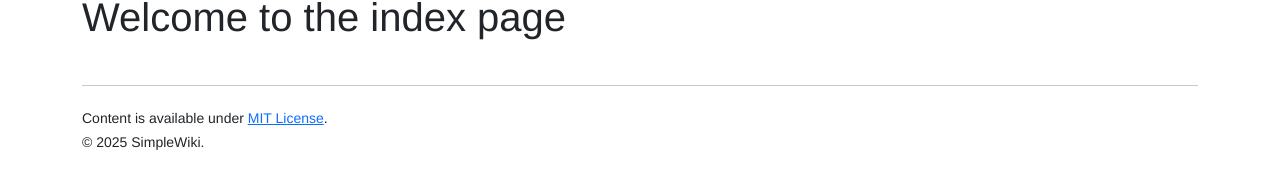
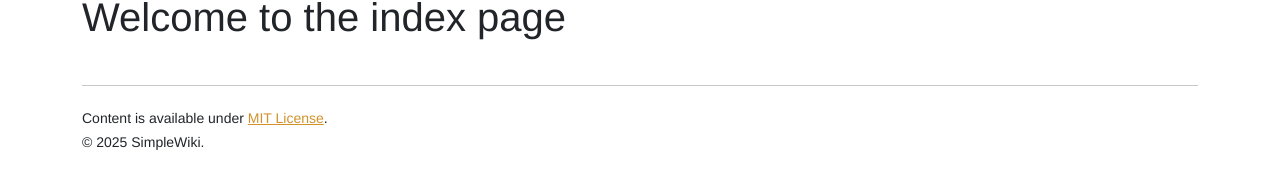
Before and after one commit to shadokos/shadokos.github.io, a Jekyll site: the page built from index.md, in a window 1280 px wide. Shown: the part 235-424 px from the top of the page. Built offline with Jekyll 4.4.1, drawn with Linux system fonts in a browser that asks for light colours.

Commit message:
update(style): change <a>'s color

```diff
--- a/assets/css/main.scss
+++ b/assets/css/main.scss
@@ -8,3 +8,7 @@
 hr {
   margin: 20px 0;
 }
+
+a {
+  color: #d1922b;
+}
```
